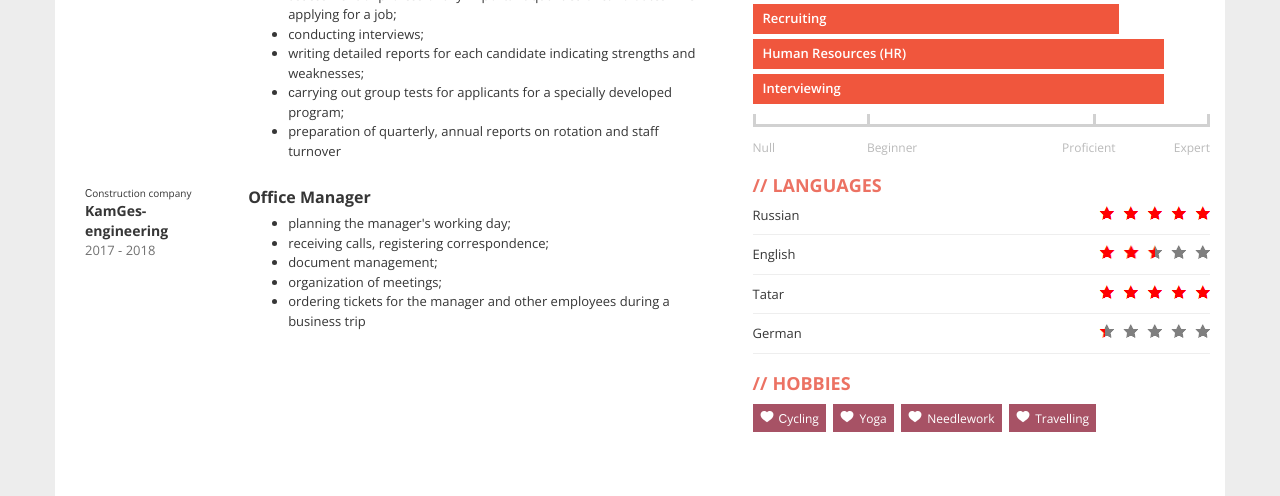
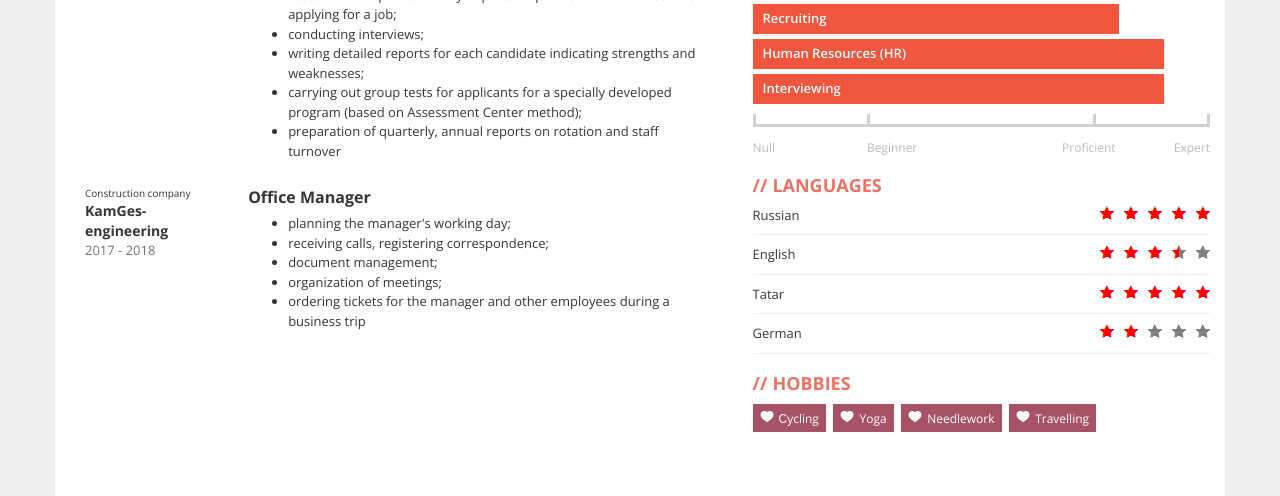
Before and after one commit to aydarik/sveta-cv, a plain HTML site: page index.html in a window 1280 px wide. Shown: the part 604-1100 px from the top of the page. Drawn offline with nearby package versions, Linux system fonts and the light colour scheme.

Commit message:
Updates CV

```diff
--- a/index.html
+++ b/index.html
@@ -26,7 +26,7 @@
         function calculateAge() {
             var birthday = new Date(1994, 7, 28);
             var ageDifMs = Date.now() - birthday.getTime();
-            var ageDate = new Date(ageDifMs); // miliseconds from epoch
+            var ageDate = new Date(ageDifMs); // milliseconds from epoch
             var age = Math.abs(ageDate.getUTCFullYear() - 1970);
 
             var elem = document.getElementById("age");
@@ -126,7 +126,9 @@
                                 <li>writing detailed reports for each candidate indicating strengths and
                                     weaknesses;
                                 </li>
-                                <li>сarrying out group tests for applicants for a specially developed program;</li>
+                                <li>carrying out group tests for applicants for a specially developed program
+                                    (based on Assessment Center method);
+                                </li>
                                 <li>preparation of quarterly, annual reports on rotation and staff turnover</li>
                             </ul>
                         </div>
@@ -135,7 +137,7 @@
 
                 <div class="job clearfix">
                     <div class="col-xs-3">
-                        Сonstruction company
+                        Construction company
                         <div class="where">KamGes-engineering</div>
                         <div class="year">2017 - 2018</div>
                     </div>
@@ -198,7 +200,6 @@
                     <div class="item-skills" style="width: 90%;">Human Resources (HR)</div>
                     <div class="item-skills" style="width: 90%;">Interviewing</div>
 
-                    <!-- <div class="item-skills" style="width: 20%;">NoSQL (MongoDB)</div> -->
                     <div class="skills-legend clearfix">
                         <div class="legend-left legend">Null</div>
                         <div class="legend-left legend">Beginner</div>
@@ -220,7 +221,7 @@
                     </div>
                     <div class="skill">English
                         <div class="icons pull-right">
-                            <div class="icons-red" style="width: 50%;"></div>
+                            <div class="icons-red" style="width: 72%;"></div>
                         </div>
                     </div>
                     <div class="skill">Tatar
@@ -230,7 +231,7 @@
                     </div>
                     <div class="skill">German
                         <div class="icons pull-right">
-                            <div class="icons-red" style="width: 5%;"></div>
+                            <div class="icons-red" style="width: 35%;"></div>
                         </div>
                     </div>
                 </div>
```
